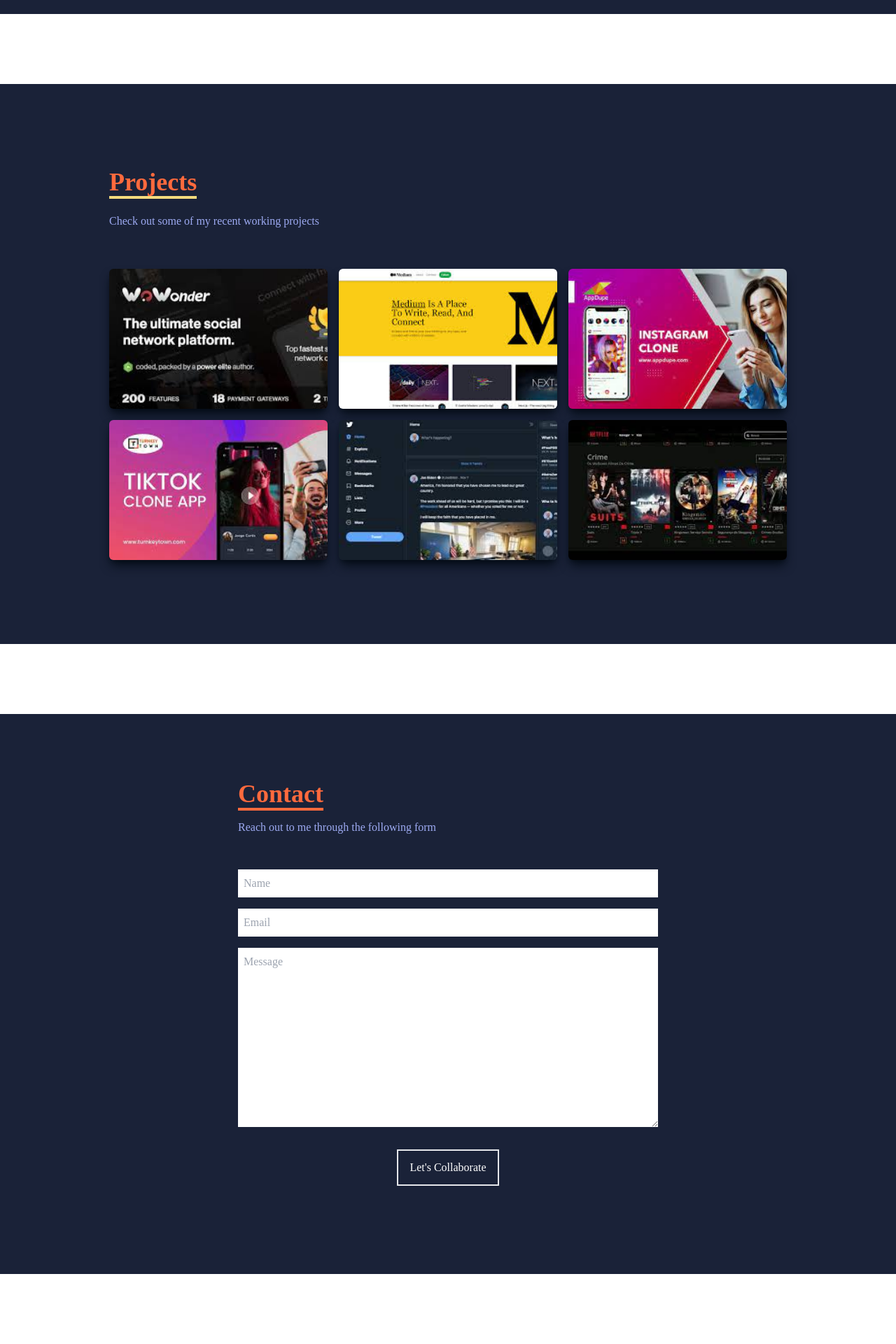
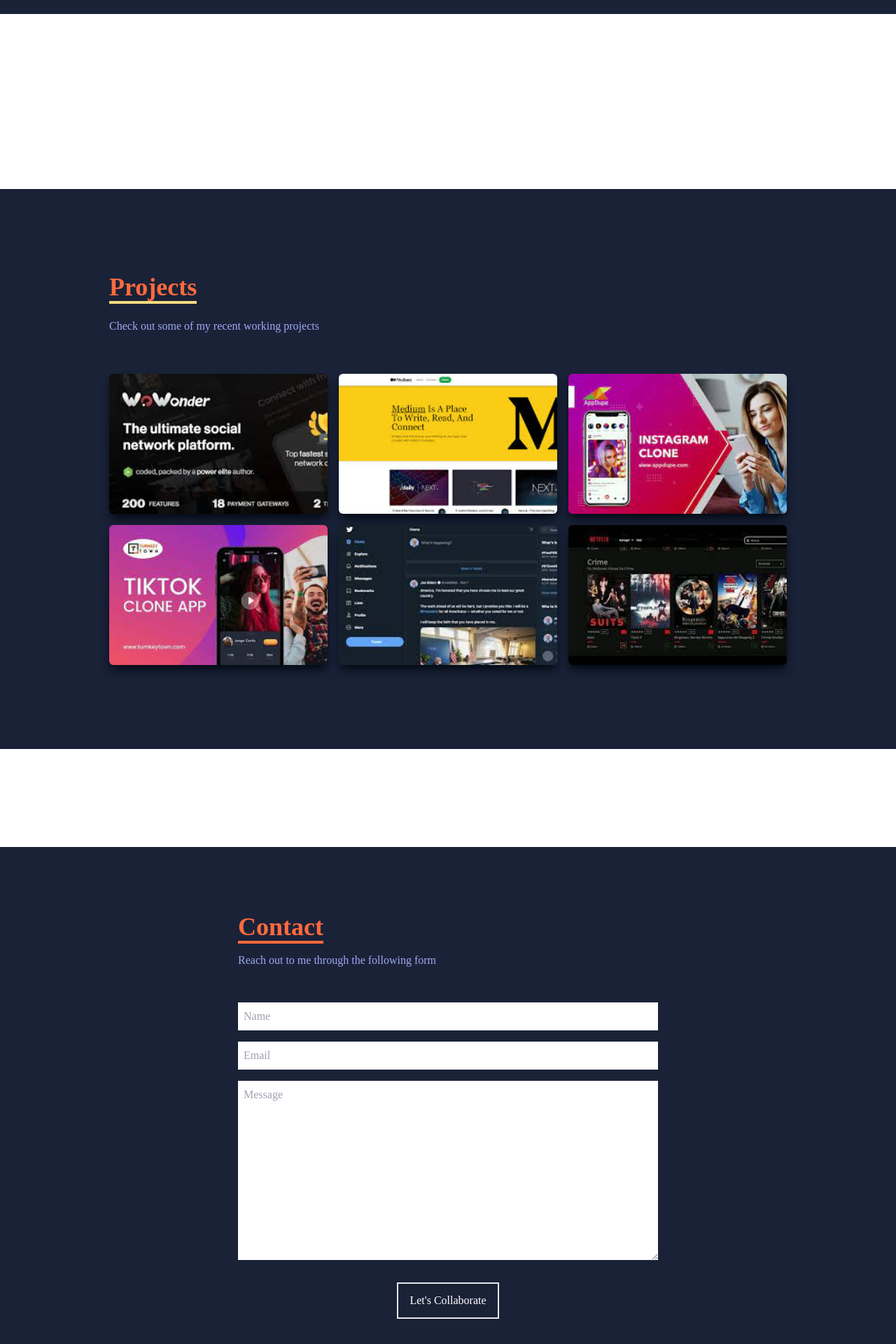
Before and after one commit to auma2022/phase2_project, a React (Create React App) app: page / in a window 1280 px wide. Shown: the part 2780-4700 px from the top of the page at 70% size. Before the commit the page ends 4600 px from the top, so only its background shows below. Built offline with nearby package versions, Linux system fonts and the light colour scheme.

Commit message:
add respoonsiveness

```diff
--- a/src/components/Contact.jsx
+++ b/src/components/Contact.jsx
@@ -2,7 +2,7 @@
 
 const Contact = () => {
   return (
-    <div name='contact' className='w-full h-screen bg-[#1a2238] flex justify-center items-center p-4 mt-[100px] '>
+    <div name='contact' className='w-full h-screen bg-[#1a2238] flex justify-center items-center p-4 mt-[140px] '>
         <form method='POST' action="https://getform.io/f/b11d39d2-33b2-46ca-be41-10e43ecd3e38" className='flex flex-col max-w-[600px] w-full'>
             <div className='pb-8'>
                 <p className='text-4xl font-bold inline border-b-4 border-[#ff6a3d] text-[#ff6a3d]'>Contact</p>
--- a/src/components/Work.jsx
+++ b/src/components/Work.jsx
@@ -8,7 +8,7 @@
 
 const Work = () => {
   return (
-    <div name='projects' className='w-full md:h-screen mt-[100px] text-[#9daaf2] bg-[#1a2238]'>
+    <div name='projects' className='w-full md:h-screen mt-[250px] text-[#9daaf2] bg-[#1a2238]'>
       <div className='max-w-[1000px] mx-auto p-4 flex flex-col justify-center w-full h-full'>
         <div className='pb-8'>
           <p className='text-4xl font-bold inline border-b-4 text-[#ff6a3d] border-[#f4db7d]'>
```
